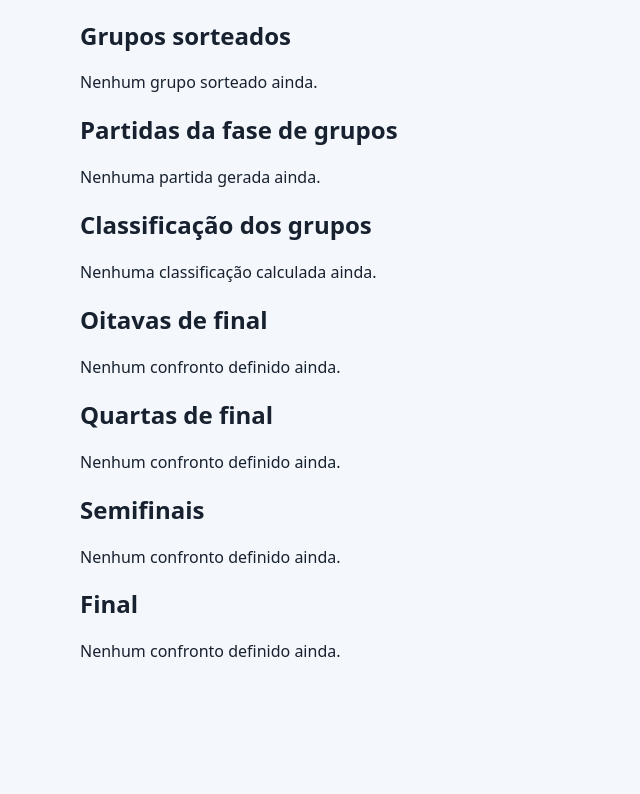
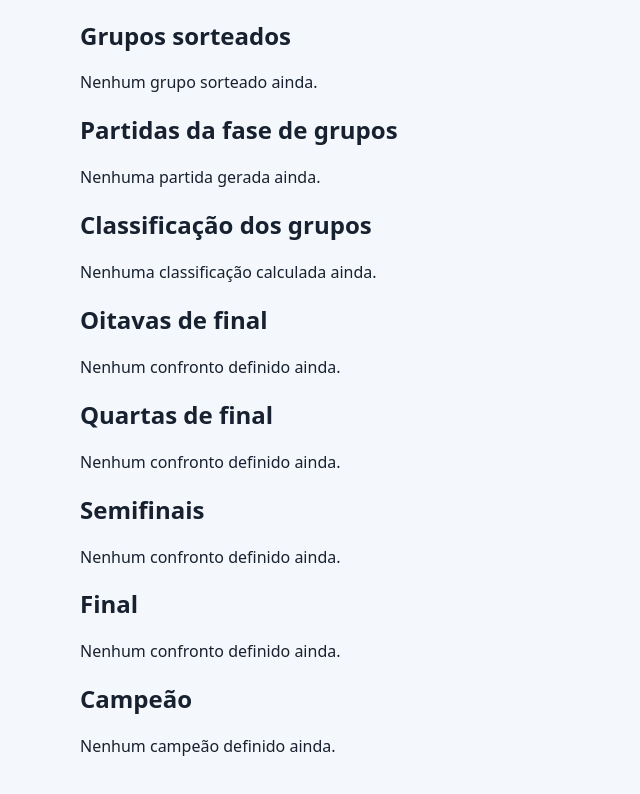
Before and after one commit to joaovsrangelpro/KDM_WorldCup, a React (Vite) app: page / in a window 1280 px wide. Shown: the part 278-1072 px from the top of the page, without its empty margins (0-640 px from the left). Before the commit the page ends 1004 px from the top, so only its background shows below. Built offline with nearby package versions, Linux system fonts and the light colour scheme.

Commit message:
feat: display tournament champion

```diff
--- a/src/App.jsx
+++ b/src/App.jsx
@@ -303,6 +303,16 @@ function App() {
         )}
       </section>
 
+      <section>
+        <h2>Campeão</h2>
+
+        {champion ? (
+          <p>{champion.nome}</p>
+        ) : (
+          <p>Nenhum campeão definido ainda.</p>
+        )}
+      </section>
+
     </main>
   )
 }
```
